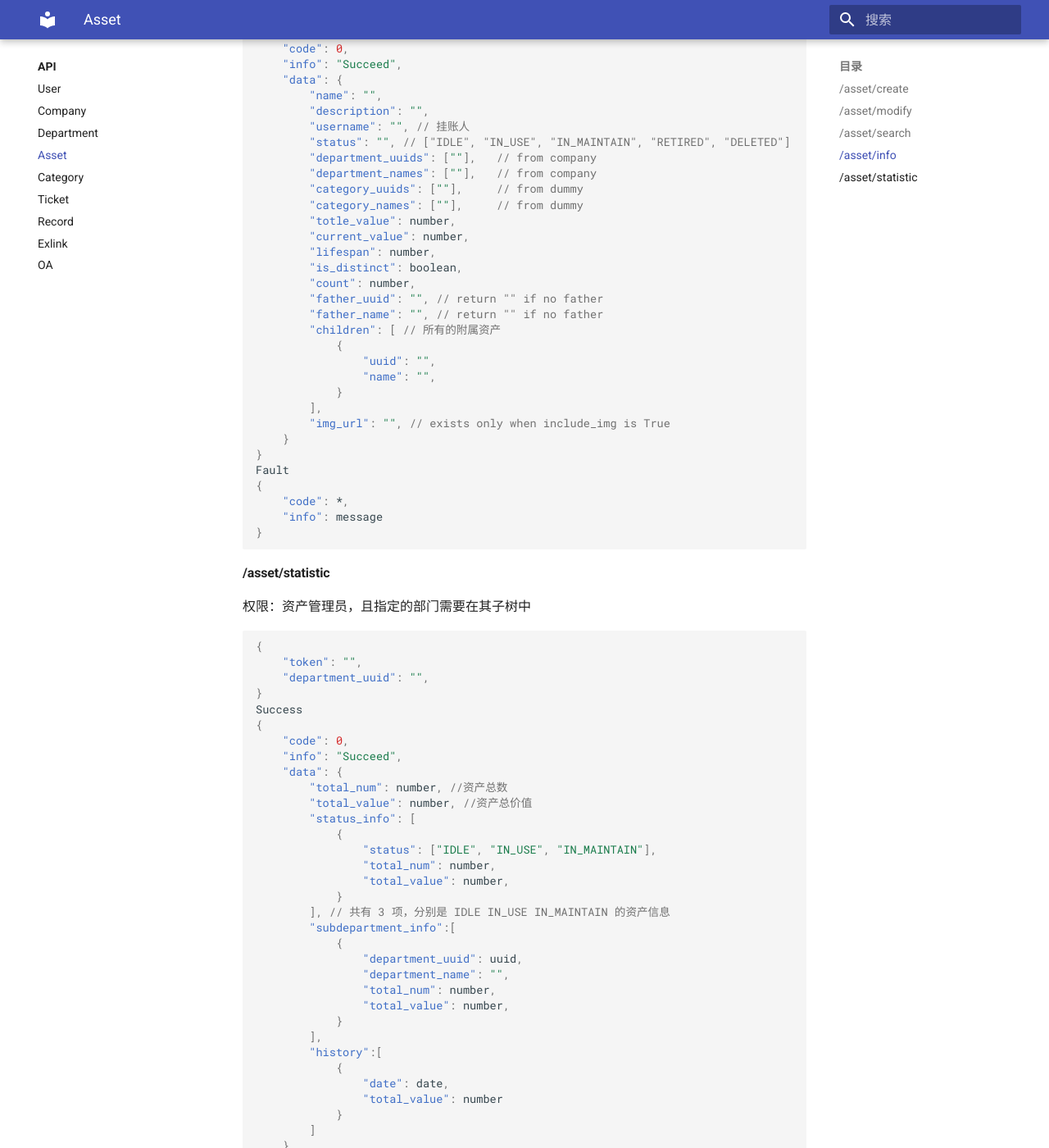
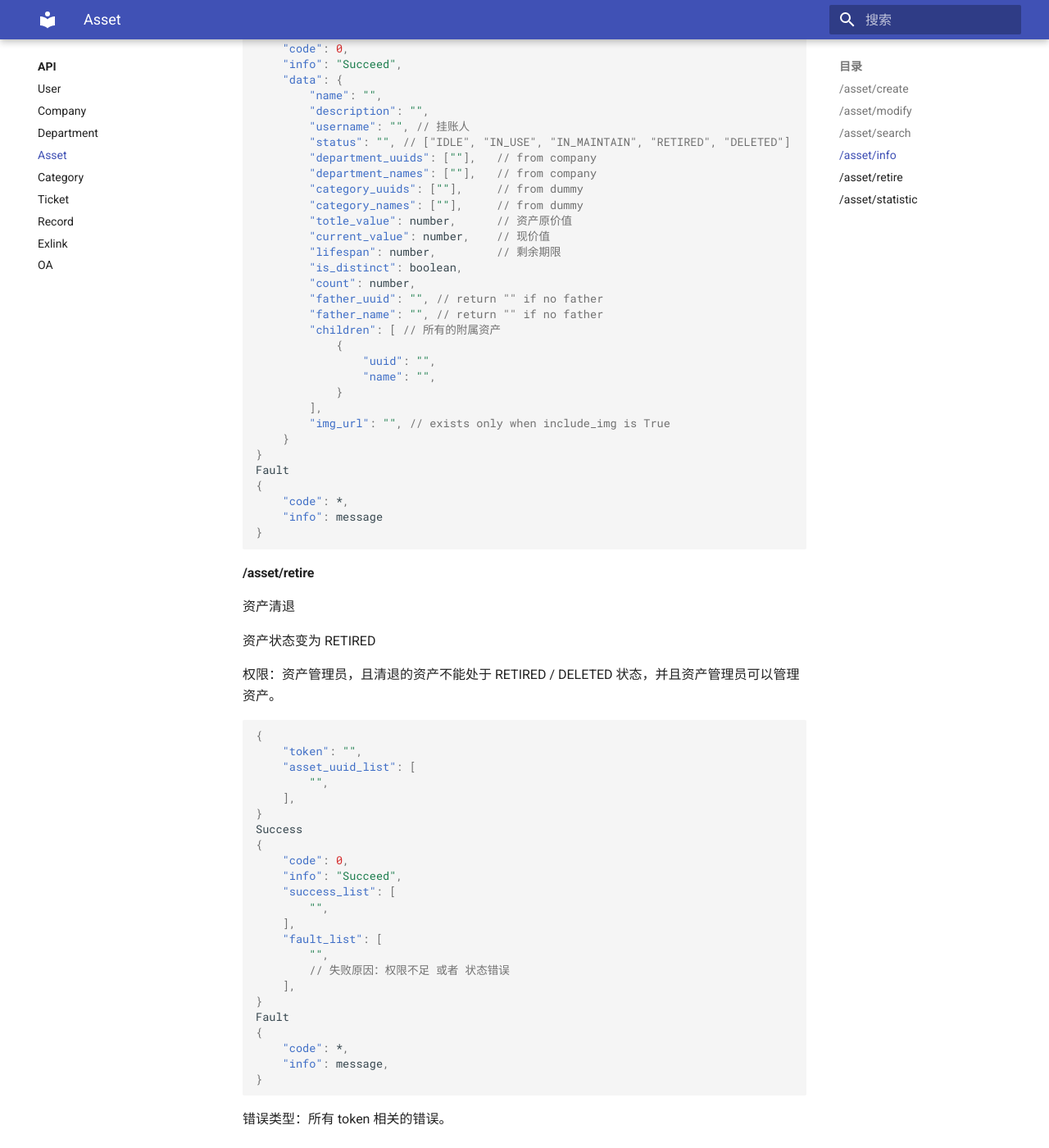
Before and after one commit to kuritas/asseta-docs, an MkDocs documentation site: the page built from docs/API/asset.md, in a window 1280 px wide and 1400 px high, scrolled down 3846 px. Shown: the whole window at 82% size. Built offline with MkDocs 1.6.1 and Material for MkDocs 9.7.7, drawn with Linux system fonts in a browser that asks for light colours; some of the changed text lies outside the part shown.

Commit message:
add asset info

````diff
--- a/docs/API/asset.md
+++ b/docs/API/asset.md
@@ -36,8 +36,8 @@
 			"is_distinct": boolean,
 			"count": number, // non-negative integer, optional, default is 1,
 					             // must not exceed 1 when is_distinct is True
-			"value": number, // positive, <= 2147483647
-			"lifespan": number, // positive, <= 2147483647
+			"value": number, // positive, <= 2147483647 采取 value * 1000 的存储
+			"lifespan": number, // positive, <= 2147483647 单位：天
 			"upload_img": boolean, // optional; if True, return contains upload url
 		}
 	]
@@ -192,9 +192,9 @@ Success
         "department_names": [""],   // from company
 		"category_uuids": [""],     // from dummy
         "category_names": [""],     // from dummy
-		"totle_value": number,
-		"current_value": number,
-		"lifespan": number,
+		"totle_value": number,      // 资产原价值
+		"current_value": number,    // 现价值
+		"lifespan": number,         // 剩余期限
         "is_distinct": boolean,
         "count": number,
         "father_uuid": "", // return "" if no father
@@ -214,6 +214,44 @@ Fault
     "info": message
 }
 ```
+
+
+#### /asset/retire
+
+资产清退
+
+资产状态变为 RETIRED
+
+权限：资产管理员，且清退的资产不能处于 RETIRED / DELETED 状态，并且资产管理员可以管理资产。
+
+
+```json
+{
+    "token": "",
+    "asset_uuid_list": [
+        "",
+    ],
+}
+Success
+{
+    "code": 0,
+    "info": "Succeed",
+    "success_list": [
+        "",
+    ],
+    "fault_list": [
+        "",
+        // 失败原因：权限不足 或者 状态错误
+    ],
+}
+Fault
+{
+    "code": *,
+    "info": message,
+}
+```
+
+错误类型：所有 token 相关的错误。
 
 #### /asset/statistic
 
````
